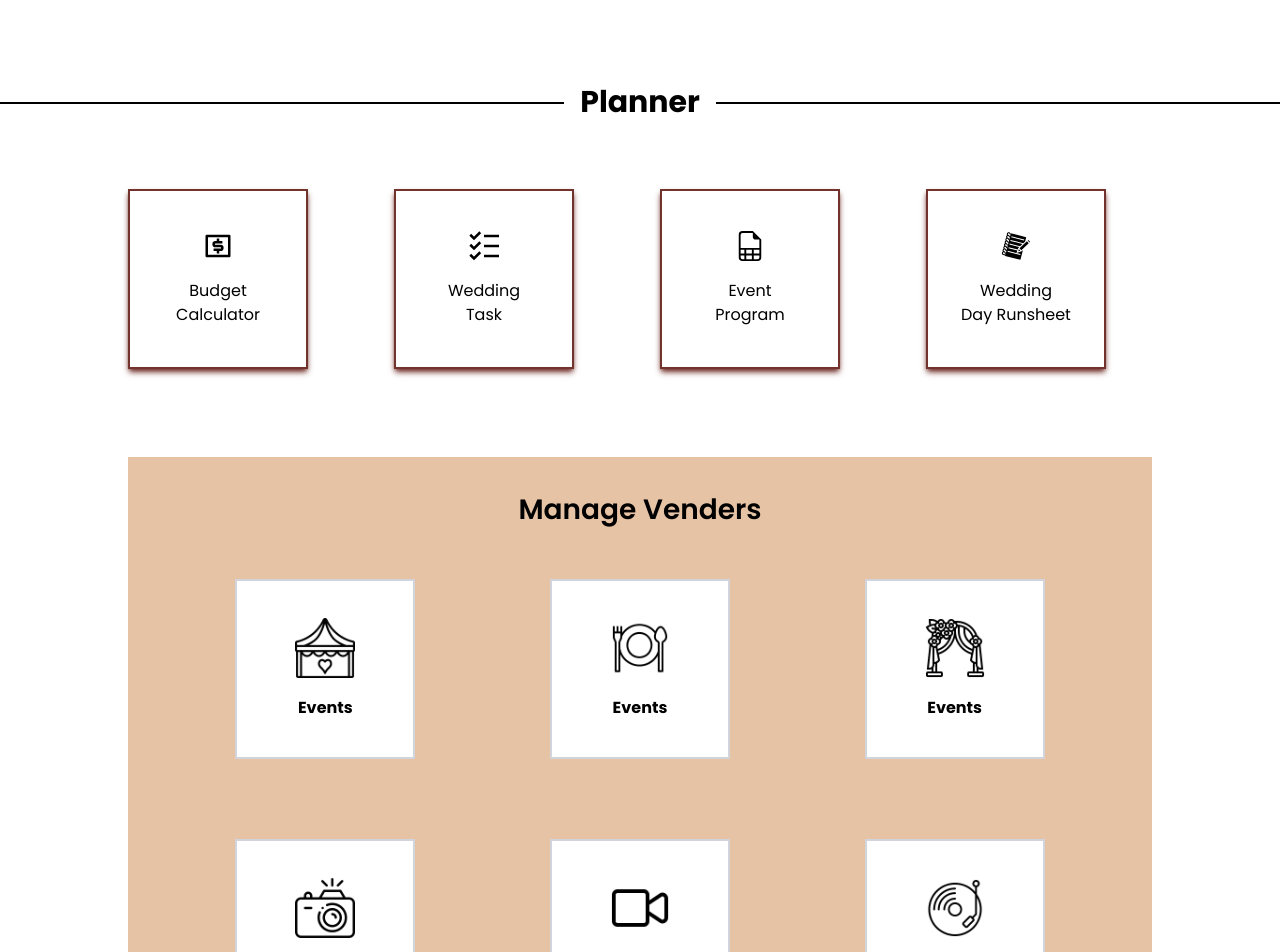
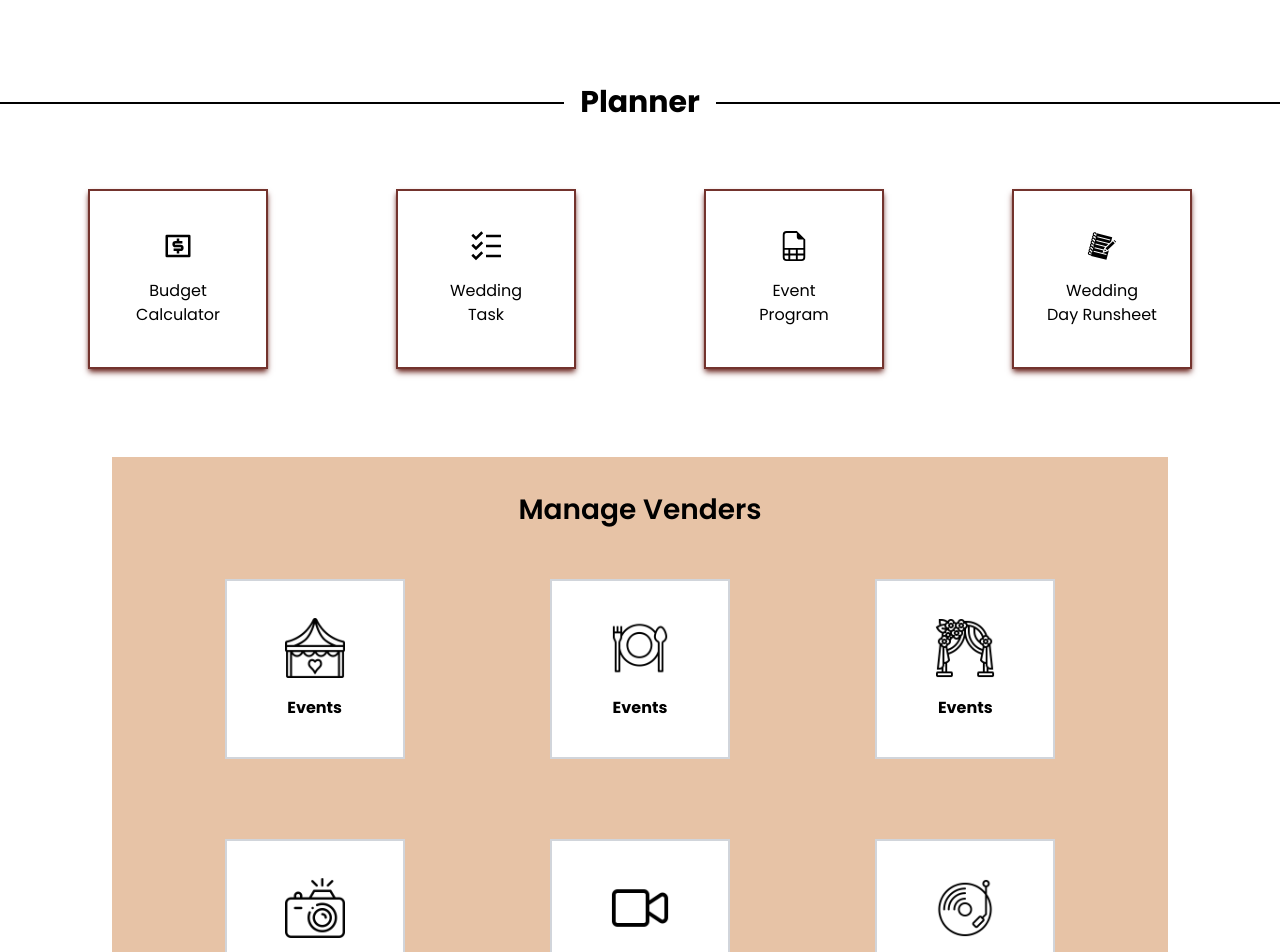
Before and after one commit to ArshavineRoy/doros-wedding-client, a React (Create React App) app: page /dashboard in a window 1280 px wide. Shown: the part 800-1752 px from the top of the page. Built offline with nearby package versions, Linux system fonts and the light colour scheme.

Commit message:
Changed styling on the tools widget

```diff
--- a/src/App.js
+++ b/src/App.js
@@ -4,8 +4,8 @@ import { Toaster } from "react-hot-toast";
 import { ReactQueryDevtools } from "@tanstack/react-query-devtools";
 import Checklist from "./pages/Checklist";
 import Vendors from "./pages/Vendors";
+import Dashboard from "./pages/Dashboard";
 import Dashboardlayout from "./ui/Dashboardlayout";
-import Dashboard from "./ui/Dashboard";
 
 const queryClient = new QueryClient({
   defaultOptions: {
--- a/src/pages/Checklist.jsx
+++ b/src/pages/Checklist.jsx
@@ -1,8 +1,12 @@
 function Checklist() {
   return (
-    <div>
-      <h1 className="m-12">Hello World</h1>
-    </div>
+    <>
+      <div className="flex items-center">
+        <div className="flex-1 border-b-2 border-black"></div>
+        <div className="px-4 font-bold text-[30px] ">Planner</div>
+        <div className="flex-1 border-b-2 border-black"></div>
+      </div>
+    </>
   );
 }
 
--- a/src/ui/Dashboard.jsx
+++ b/src/pages/Dashboard.jsx
@@ -20,8 +20,8 @@ function Dashboard() {
         <div className="flex-1 border-b-2 border-black"></div>
       </div>
 
-      <div className=" px-32">
-        <div className="grid grid-cols-4 gap-10 py-16 w-full">
+      <div>
+        <div className="flex justify-evenly items-center gap-10 py-16 w-full">
           <div className="border-2 border-[#73332D] w-[180px] h-[180px] flex flex-col gap-[18px] items-center justify-center shadow-md shadow-[#73332D] hover:shadow-none cursor-pointer hover:translate-y-[-5px] transition-all">
             <RiMoneyDollarBoxLine size={30} />
             <div className="flex flex-col text-center">
@@ -57,10 +57,13 @@ function Dashboard() {
           </div>
         </div>
 
+        <div className="px-28">
           <div className="bg-[#e7c3a6] w-full grid pb-12 pt-4 mt-6">
+            <div className="">
               <h1 className="text-center pt-4 pb-8 text-[28px] font-semibold">
                 Manage Venders
               </h1>
+            </div>
 
             <div className="grid grid-cols-3 px-20 py-4 gap-20 place-items-center">
               <div className="border-2 border-gray-300 bg-white w-[180px] h-[180px] flex flex-col gap-[18px] items-center justify-center cursor-pointer hover:bg-gray-100 transition-colors">
@@ -78,7 +81,11 @@ function Dashboard() {
               </div>
 
               <div className="border-2 border-gray-300 bg-white w-[180px] h-[180px] flex flex-col gap-[18px] items-center justify-center cursor-pointer hover:bg-gray-100 transition-colors">
-              <img src={weddingarch} alt="" className="width-[60px] h-[60px]" />
+                <img
+                  src={weddingarch}
+                  alt=""
+                  className="width-[60px] h-[60px]"
+                />
                 <div className="flex flex-col text-center">
                   <span className="font-bold">Events</span>
                 </div>
@@ -107,6 +114,7 @@ function Dashboard() {
             </div>
           </div>
         </div>
+      </div>
 
       <div className="flex items-center  mt-14">
         <div className="flex-1 border-b-2 border-black"></div>
@@ -115,7 +123,7 @@ function Dashboard() {
       </div>
 
       <div>
-        <div className="flex px-32 py-12 gap-[90px] w-full">
+        <div className="flex justify-even px-32 py-12 gap-[90px] w-full">
           <div className="border-2 border-gray-400 py-4 px-4 flex gap-4">
             <img src={venues} alt="" className="h-[30px]" />
             <div>
--- a/src/ui/DashboardHero.jsx
+++ b/src/ui/DashboardHero.jsx
@@ -1,8 +1,8 @@
-import { FiEdit, FiFile, fiFiEdit } from "react-icons/fi";
+import { FiEdit } from "react-icons/fi";
 
 function DashboardHero() {
   return (
-    <div className="w-full flex h-[800px] px-36 pt-20 mb-0 pb-0 h-[500px] ">
+    <div className="w-full flex h-[800px] px-36 pt-20 mb-[] pb-0 h-[505px] ">
       <div className="text-[90px] italic basis-3/4 flex flex-row gap-6 space-y-0 font-curly">
         <span className="">Victor</span>
         <span className="py-[60px]">+</span>
@@ -14,7 +14,7 @@ function DashboardHero() {
           alt=""
           className=" object-contain w-[300px] h-[350px] rotate-12 basis-1/4"
         />
-        <FiEdit size={20} />
+        <FiEdit size={20} className="cursor-pointer" />
       </div>
     </div>
   );
```
Lines whose indentation alone changed are shown as unchanged.
